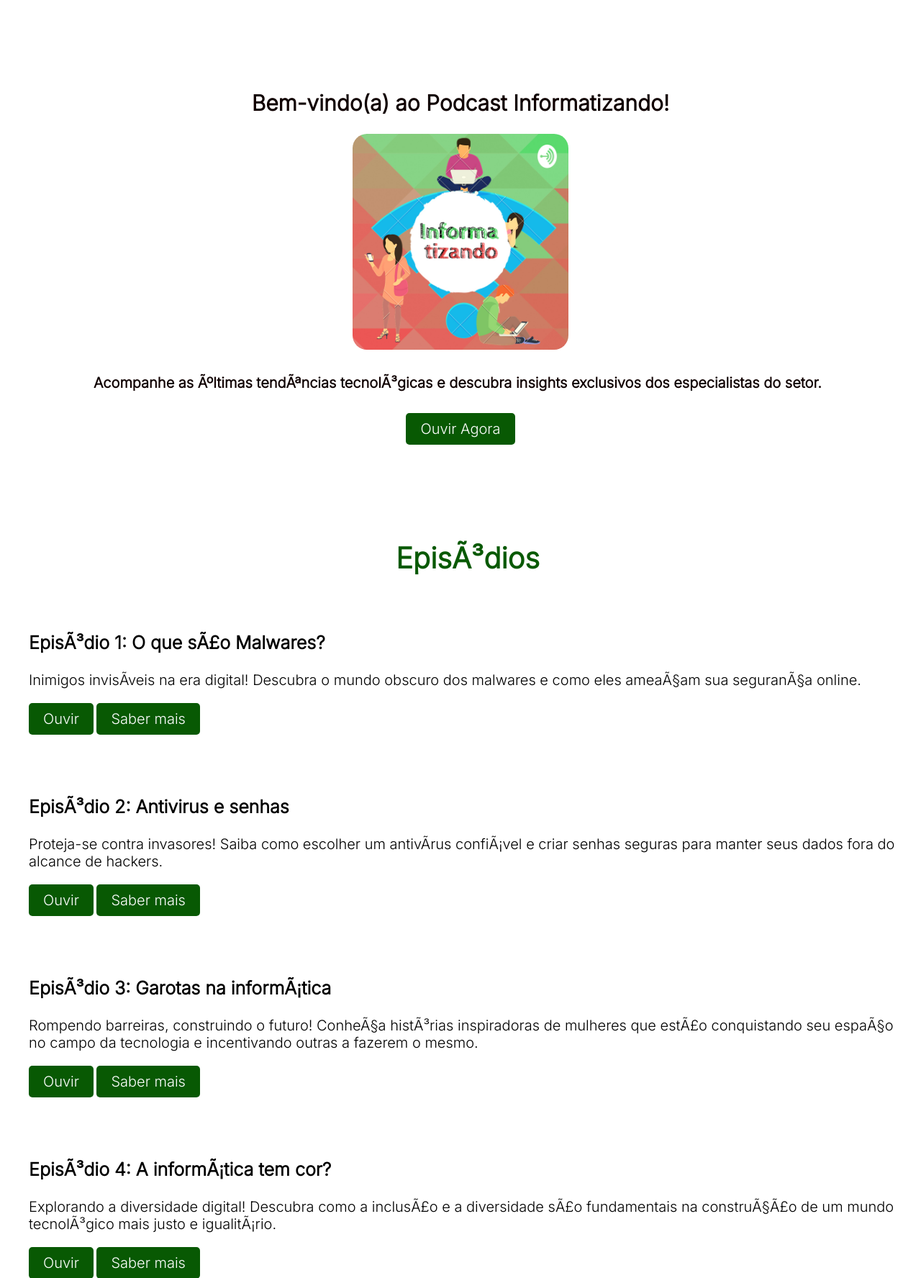
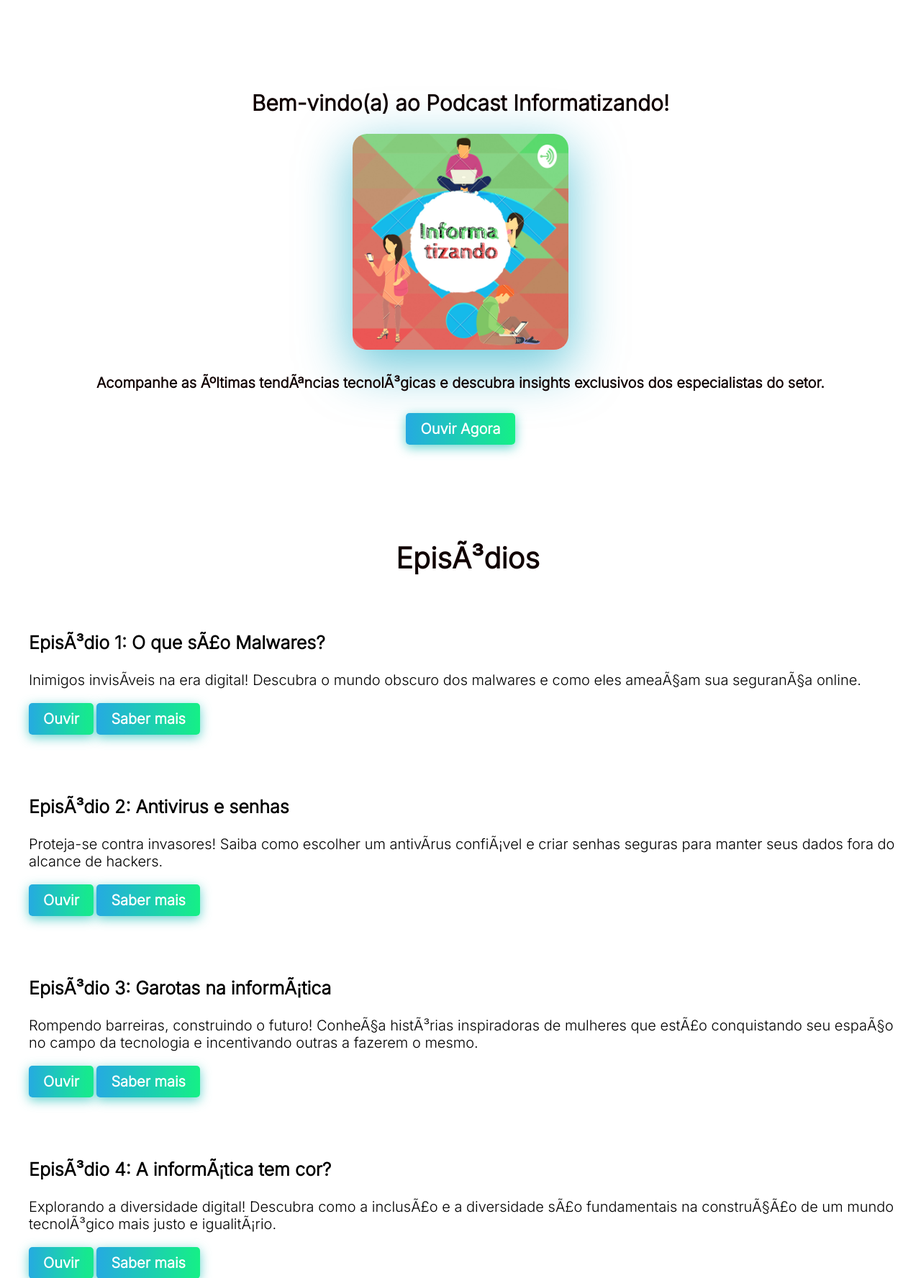
Before and after one commit to ProdigyCoderMendes/Projeto-RPP-IFRN-Extensao-Podcast-Informatizando, a PHP site: page / in a window 1280 px wide. Shown: the part 170-1946 px from the top of the page at 72% size. Run offline with PHP 8.4, Linux system fonts and the light colour scheme.

Commit message:
alterações no modelo dos botões

```diff
--- a/style.css
+++ b/style.css
@@ -1,7 +1,7 @@
 /* style.css */
 
 body {
-    font-family: 'Inter', sans-serif;
+    font-family: "Inter", sans-serif;
     margin: 0;
     padding: 0;
   }
@@ -16,8 +16,7 @@
     justify-content: center;
   }
 
-
-header img{
+  header img {
     max-height: 110px;
   }
 
@@ -43,26 +42,28 @@
     color: #100101;
   }
 
-.hero h2{
+  .hero h2 {
     font-size: 30px;
   }
 
-.hero p{
+  .hero p {
+    display: flex;
+    align-items: center;
+    justify-content: center;
     margin: 30px;
     font-size: 20px;
     font-weight: 600;
     text-align: justify;
   }
 
-.hero img{
+  .hero img {
     border-radius: 20px;
     width: 300px;
+    box-shadow: rgba(1, 163, 192, 0.56) 0px 22px 70px 4px;
   }
 
-.hero img:hover{
+  .hero img:hover {
     cursor: pointer;
-    width: 340px;
-    transition: 0.5s;
   }
 
   .episode {
@@ -70,63 +71,75 @@
     margin-bottom: 20px;
   }
 
-.episode p{
+  .episode p {
     font-size: 20px;
     font-weight: 300;
   }
 
-.episode h3{
+  .episode h3 {
     font-size: 25px;
   }
 
-.episodes{
+  .episodes {
     padding-left: 20px;
   }
 
-
-
   .button {
     display: inline-block;
-    background-color: #085903;
-    color: #fff;
+    background-image: linear-gradient(
+      to right,
+      #25aae1,
+      #15f086,
+      #08b963,
+      #04753f
+    );
+    box-shadow: 0 4px 15px 0 rgba(49, 196, 190, 0.75);
+    color: rgb(255, 255, 255);
     padding: 10px 20px;
     text-decoration: none;
     font-size: 20px;
     border-radius: 5px;
+    font-weight: 600;
+    cursor: pointer;
+    text-align: center;
+    border: none;
+    background-size: 300% 100%;
+    -o-transition: all 0.4s ease-in-out;
+    -webkit-transition: all 0.4s ease-in-out;
+    transition: all 0.4s ease-in-out;
   }
 
-.button:hover{
+  .button:hover {
     cursor: pointer;
-    padding: 11px 20px;
-    font-size: 21px;
-    transition: 0.3s;
-    box-shadow: 0 0 5px 5px #20f815;
+    background-position: 100% 0;
+    -o-transition: all 0.4s ease-in-out;
+    -webkit-transition: all 0.4s ease-in-out;
+    transition: all 0.4s ease-in-out;
   }
 
-footer{
+  footer {
     display: flex;
     align-items: center;
     justify-content: center;
   }
 
-.episodes h2{
+  .episodes h2 {
     display: flex;
     align-items: center;
     justify-content: center;
-    color: #085903;
+    color: #100101;
     font-size: 40px;
   }
 
-p{
+  p {
     font-weight: 300;
   }
 
   @media screen and (max-width: 768px) {
-    .button{
+    .button {
       padding: 20px 30px;
       text-decoration: none;
       font-size: 30px;
       border-radius: 5px;
     }
-
   }
```
Also changed, not shown: style-episodes.css (+17 -16 lines). Lines whose indentation alone changed are shown as unchanged.
